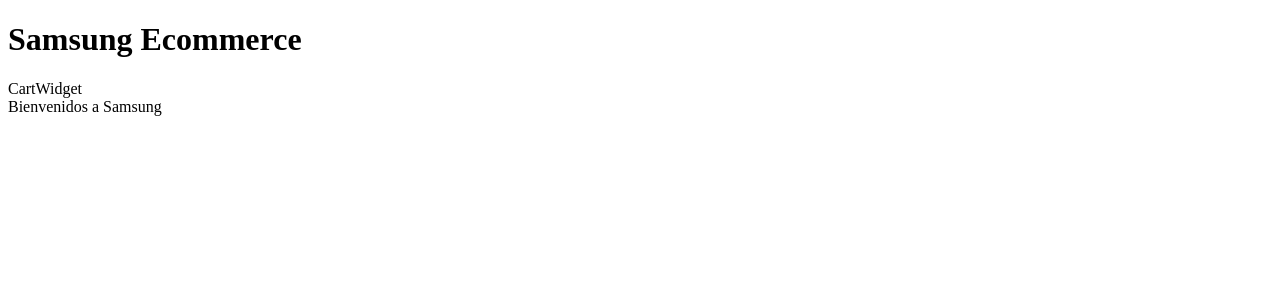
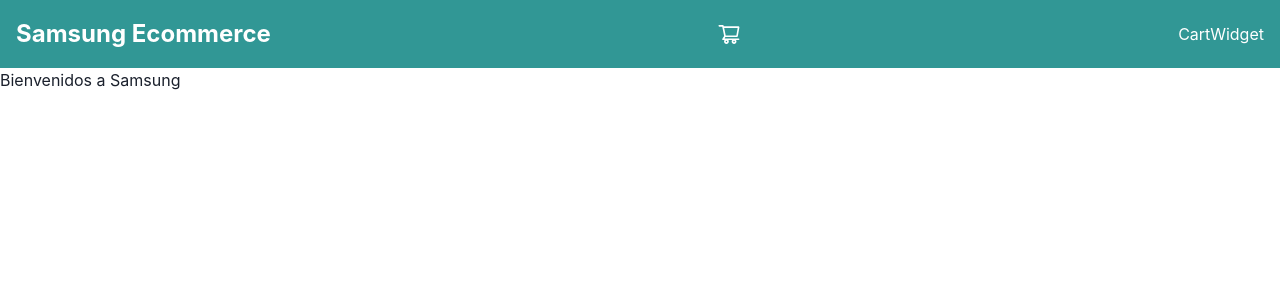
Before and after one commit to MateoAraujocoder/React-Ecommerce, a React (Vite) app: page / in a window 1280 px wide. Shown: the top 300 px of the page. Built offline with nearby package versions, Linux system fonts and the light colour scheme.

Commit message:
agrego chakra UI

```diff
--- a/src/App.jsx
+++ b/src/App.jsx
@@ -1,14 +1,16 @@
-import Navbar from './componets/Navbar'
-import ItemListContainer from './componets/itemListContainer'
+import React from 'react';
+import { ChakraProvider } from '@chakra-ui/react';
+import Navbar from './componets/Navbar'; // Asegúrate de que la ruta sea correcta
+import ItemListContainer from './componets/itemListContainer';
 
 const App = () => {
   return (
-    <div>
-<Navbar />
-<ItemListContainer greeting= {"Bienvenidos a Samsung"} />
-
-    </div>
-  )
+    <ChakraProvider>
+      <Navbar />
+      <ItemListContainer greeting={"Bienvenidos a Samsung"} />
+      {/* El resto de tu aplicación */}
+    </ChakraProvider>
+  );
 }
 
-export default App
+export default App;
--- a/src/componets/NavBar.jsx
+++ b/src/componets/NavBar.jsx
@@ -1,14 +1,33 @@
-import CartWidget from './CartWidget'
+import React from 'react';
+import { Box, Text, Icon } from '@chakra-ui/react';
+import { AiOutlineShoppingCart } from 'react-icons/ai';
+import CartWidget from './CartWidget';
 
 const Navbar = () => {
   return (
-    <div>
+    <Box
+      display="flex"
+      alignItems="center"
+      justifyContent="space-between"
+      padding="1rem"
+      backgroundColor="teal.500"
+      color="white"
+    >
+      <Text fontSize="2xl" fontWeight="bold">
+        Samsung Ecommerce
+      </Text>
+      <Box
+        as={AiOutlineShoppingCart}
+        fontSize="2xl"
+        ml="2"
+        cursor="pointer"
+        _hover={{
+          color: 'teal.300',
+        }}
+      />
+      <CartWidget />
+    </Box>
+  );
+};
 
-<h1>Samsung Ecommerce</h1>
-  <CartWidget />
-
-    </div>
-  )
-}
-
-export default Navbar
+export default Navbar;
```
Also changed, not shown: package.json (+6 -1 lines), 1 other file (tests, documents, lock files or other folders).
